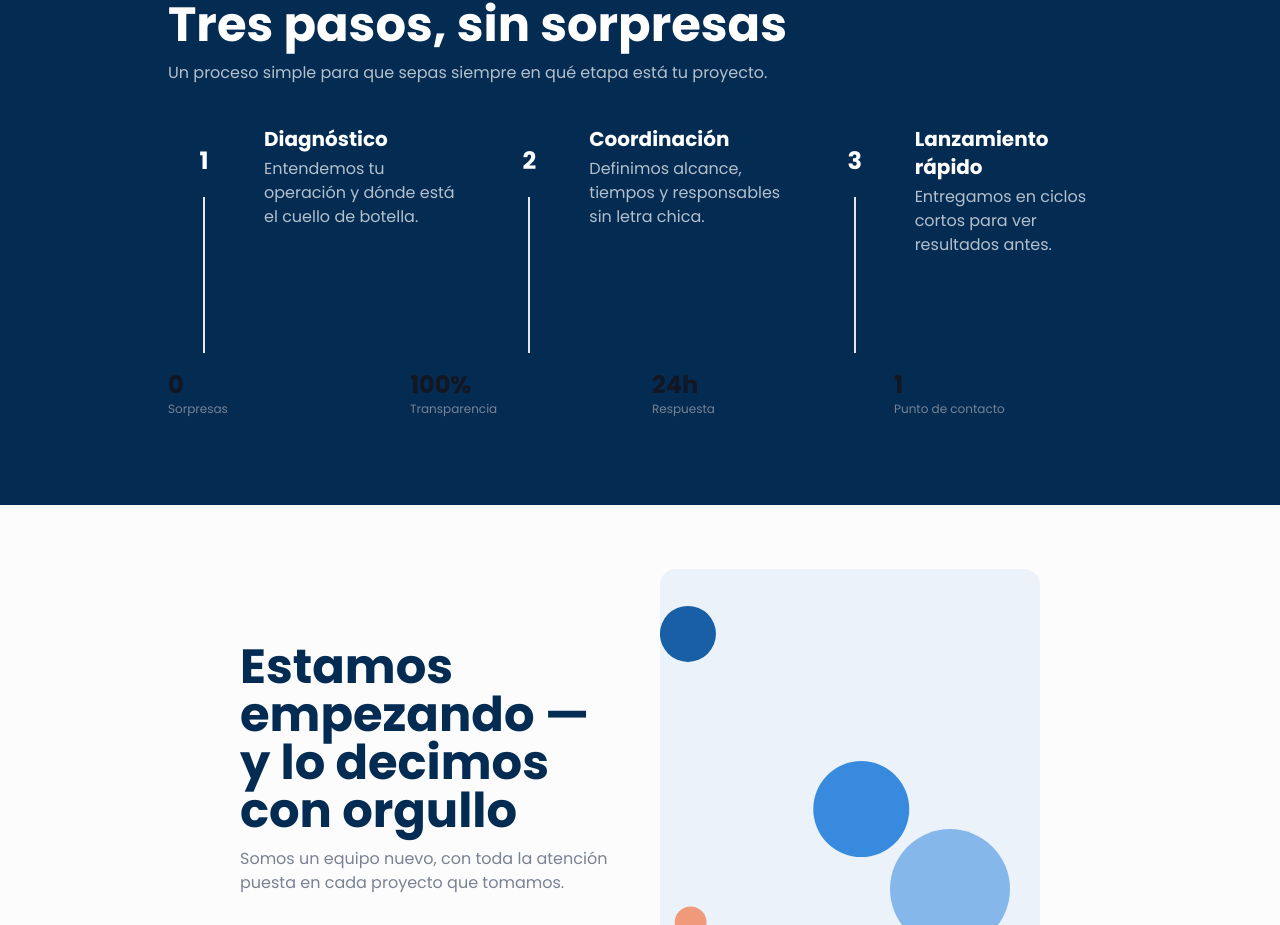
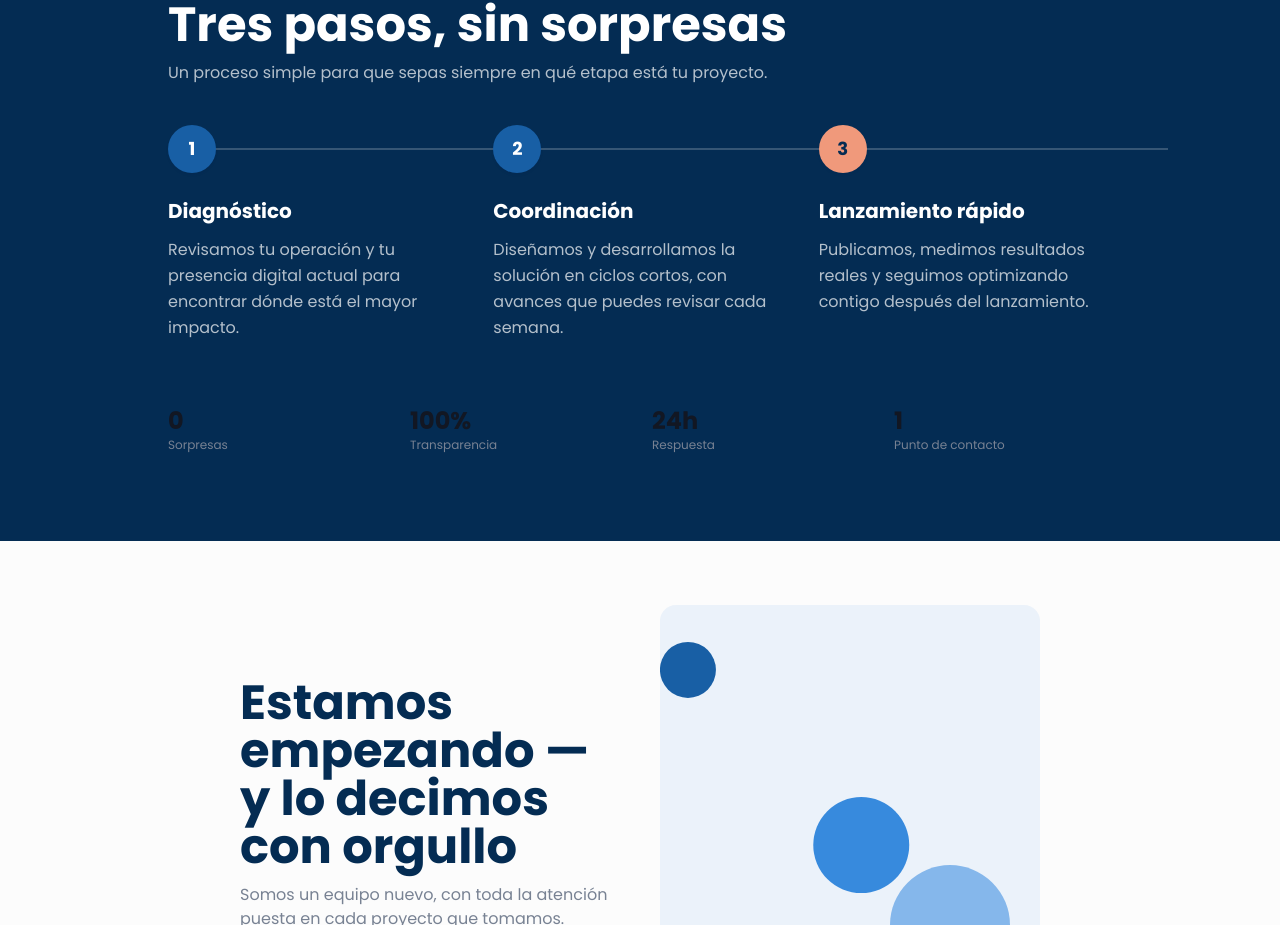
Before and after one commit to nolanpc/dynamic-data-web, a Next.js app: page / in a window 1280 px wide. Shown: the part 1457-2382 px from the top of the page. Built offline with nearby package versions, Linux system fonts and the light colour scheme.

Commit message:
feat: how work, works! release

```diff
--- a/src/components/sections/home/WorkflowPreviewSection.tsx
+++ b/src/components/sections/home/WorkflowPreviewSection.tsx
@@ -1,11 +1,22 @@
 import SectionHeading from "@/components/shared/SectionHeading";
-import StepItem from "@/components/ui/StepItem";
 import StatsBar from "@/components/shared/StatsBar";
+import StepHomeItem from "@/components/ui/StepHomeItem";
 
 const steps = [
-  { number: 1, title: "Diagnóstico", description: "Entendemos tu operación y dónde está el cuello de botella." },
-  { number: 2, title: "Coordinación", description: "Definimos alcance, tiempos y responsables sin letra chica." },
-  { number: 3, title: "Lanzamiento rápido", description: "Entregamos en ciclos cortos para ver resultados antes." },
+  {
+    number: 1,
+    numberBgColor: "bg-primary",
+    numberColor: "text-white",
+    title: "Diagnóstico", description: "Revisamos tu operación y tu presencia digital actual para encontrar dónde está el mayor impacto." },
+  {
+    number: 2,
+    numberBgColor: "bg-primary",
+    numberColor: "text-white",
+    title: "Coordinación", description: "Diseñamos y desarrollamos la solución en ciclos cortos, con avances que puedes revisar cada semana." },
+  { number: 3,
+    numberBgColor: "bg-peach",
+    numberColor: "text-navy",
+    title: "Lanzamiento rápido", description: "Publicamos, medimos resultados reales y seguimos optimizando contigo después del lanzamiento." },
 ];
 
 const stats = [
@@ -27,9 +38,10 @@ export default function WorkflowPreviewSection() {
           description="Un proceso simple para que sepas siempre en qué etapa está tu proyecto."
           theme="dark"
         />
+
         <div className="mt-10 grid grid-cols-1 gap-8 md:grid-cols-3">
-          {steps.map((step) => (
-            <StepItem key={step.number} variant="compact" theme="dark" {...step} />
+          {steps.map((step, index) => (
+            <StepHomeItem key={step.number} variant="compact" theme="dark" {...step} isLast={index === steps.length - 1} />
           ))}
         </div>
         <div className="mt-10">
--- /dev/null
+++ b/src/components/ui/StepHomeItem.tsx
@@ -0,0 +1,64 @@
+import Badge from "./Badge";
+
+type StepItemProps = {
+  number: number;
+  numberBgColor?: string;
+  numberColor?: string;
+  title: string;
+  description: string;
+  tags?: string[];
+  variant?: "compact" | "detailed";
+  theme?: "light" | "dark";
+  isLast?: boolean;
+};
+
+export default function StepHomeItem({
+  number,
+  numberBgColor,
+  numberColor,
+  title,
+  description,
+  tags,
+  variant = "detailed",
+  theme = "light",
+  isLast = false,
+}: StepItemProps) {
+  const isDark = theme === "dark";
+
+  return (
+    <div className="flex gap-6 md:flex-col md:gap-0">
+      {/* Contenedor del Número y Líneas */}
+      <div className="relative flex flex-col items-center md:items-start md:mb-6">
+        <div className={`flex h-16 w-16 md:h-12 md:w-12 shrink-0 items-center justify-center rounded-3xl md:rounded-full text-2xl md:text-lg font-bold shadow-one ${numberBgColor || "bg-navy"} ${numberColor || "text-white"} z-10`}>
+          {number}
+        </div>
+
+        {/* 1. Línea VERTICAL para mobile (Se mantiene oculta en el último paso con !isLast) */}
+        {!isLast && (
+          <div className="absolute top-16 bottom-[-48px] w-[2px] bg-stroke-stroke dark:bg-stroke-dark md:hidden" />
+        )}
+
+        {/* 2. Línea HORIZONTAL para desktop (Aparece en todos los pasos, incluido el número 3) */}
+        <div className="absolute left-6 top-6 hidden h-[2px] w-[calc(100%+2rem)] -translate-y-1/2 bg-white/20 md:block z-0" />
+      </div>
+
+      {/* Contenido de texto */}
+      <div className="pb-12 md:pb-0">
+        <h4 className={`mb-2 md:mb-3 text-xl font-bold ${isDark ? "text-white" : "text-navy dark:text-white"}`}>
+          {title}
+        </h4>
+        <p className={`text-base leading-relaxed ${isDark ? "text-white/70" : "text-body-color dark:text-body-color-dark"}`}>
+          {description}
+        </p>
+
+        {variant === "detailed" && tags && tags.length > 0 && (
+          <div className="mt-4 flex flex-wrap gap-2">
+            {tags.map((tag) => (
+              <Badge key={tag}>{tag}</Badge>
+            ))}
+          </div>
+        )}
+      </div>
+    </div>
+  );
+}
```
